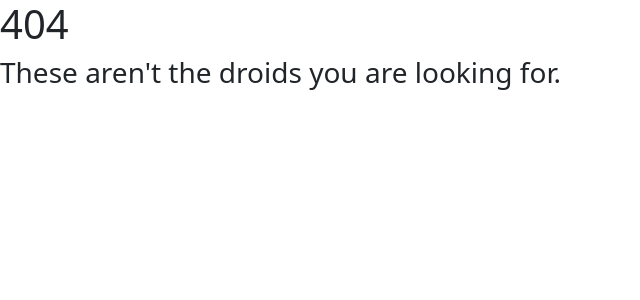
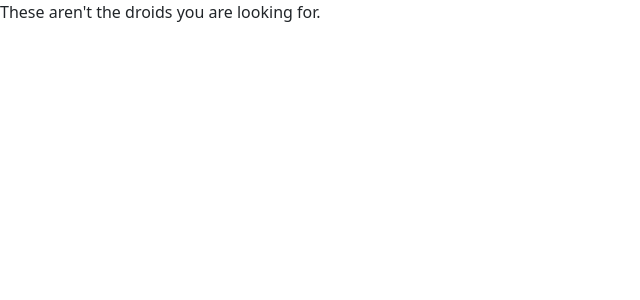
Before and after one commit to alenmeister/opensmtpd-admin, a Flask app: template src/templates/errors/404.jinja2 in a window 1280 px wide. Shown: the top 300 px of the page, without its empty margins (0-640 px from the left). Run offline with Flask 3, Linux system fonts and the light colour scheme; the template is opened without the code that fills it, so the values that code supplies are empty; some libraries are stand-ins or nearby versions.

Commit message:
Remove all the headers and simplify content on error pages

```diff
--- a/src/templates/errors/403.jinja2
+++ b/src/templates/errors/403.jinja2
@@ -1,6 +1,5 @@
 {% extends '_layout.jinja2' %}
 
 {% block content %}
-    <h1 class="ui header">403</h1>
-    <h3 class="ui header">Forbidden</h3>
+    <p>Forbidden</p>
 {% endblock %}
--- a/src/templates/errors/404.jinja2
+++ b/src/templates/errors/404.jinja2
@@ -1,6 +1,5 @@
 {% extends '_layout.jinja2' %}
 
 {% block content %}
-    <h1 class="ui header">404</h1>
-    <h3 class="ui header">These aren't the droids you are looking for.</h3>
+    <p>These aren't the droids you are looking for.</p>
 {% endblock %}
--- a/src/templates/errors/500.jinja2
+++ b/src/templates/errors/500.jinja2
@@ -1,6 +1,5 @@
 {% extends '_layout.jinja2' %}
 
 {% block content %}
-    <h1 class="ui header">500</h1>
-    <h3 class="ui header">Logs are watching you!</h3>
+    <p>Logs are watching you!</p>
 {% endblock %}
```
